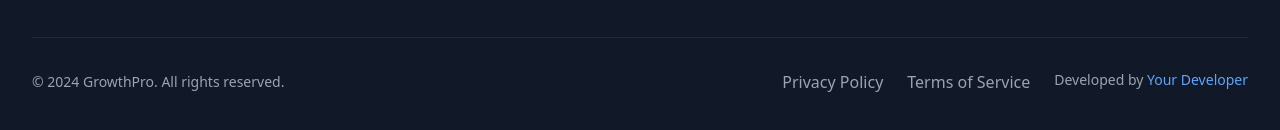
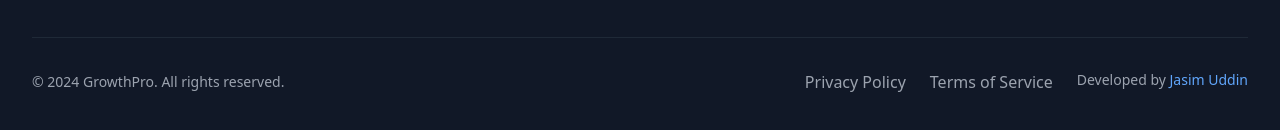
Before and after one commit to jasimuddinevan/agency, a React (Vite) app: page / in a window 1280 px wide. Shown: the part 10206-10336 px from the top of the page. Built offline with nearby package versions, Linux system fonts and the light colour scheme; no server answers.

Commit message:
Updated Footer.tsx

```diff
--- a/src/components/Footer.tsx
+++ b/src/components/Footer.tsx
@@ -114,7 +114,7 @@ const Footer: React.FC = () => {
             <p className="text-gray-400 text-sm">
               Developed by{' '}
               <a href="#" className="text-blue-400 hover:text-blue-300 transition-colors duration-200">
-                Your Developer
+                Jasim Uddin
               </a>
             </p>
           </div>
```
